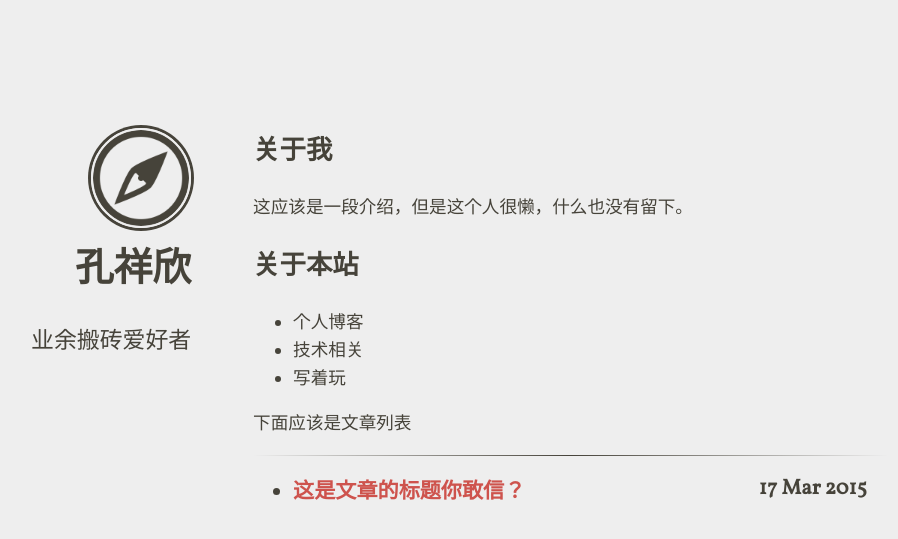
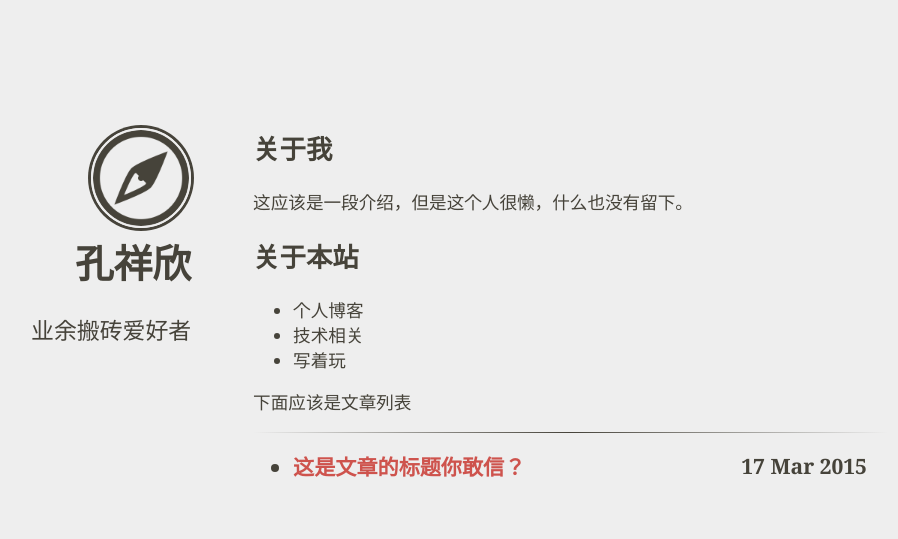
Before and after one commit to kfirst/kfirst.github.io, a Jekyll site: the page built from index.html, in a window 1280 px wide. Shown: the top 539 px of the page, without its empty margins (264-1162 px from the left). Built offline with Jekyll 4.4.1, drawn with Linux system fonts in a browser that asks for light colours; some web fonts are replaced; comment, search, counter and statistics services are not loaded.

Commit message:
MODIFY: 调整字体

```diff
--- a/_includes/head.html
+++ b/_includes/head.html
@@ -8,7 +8,6 @@
 
     <link rel="stylesheet" href="{{ site.baseurl }}/assets/normalize.css">
     <link rel="stylesheet" href="{{ site.baseurl }}/assets/main.css">
-    <link type="text/css" rel="stylesheet" href="http://fonts.googleapis.com/css?family=Vollkorn">
 
     <link rel="canonical" href="{{ site.url }}{{ page.url }}">
 
--- a/assets/main.scss
+++ b/assets/main.scss
@@ -4,6 +4,13 @@
 $text-color: #46433A;
 $anchor-text-color: #CE534D;
 $background-color: #EEEEEE;
+
+@font-face {
+  font-family: 'Vollkorn';
+  font-style: normal;
+  font-weight: 400;
+  src: local('Vollkorn Regular'), local('Vollkorn-Regular'), url(http://fonts.gstatic.com/s/vollkorn/v6/idGKtgpe38okB6bfeHMsLHYhjbSpvc47ee6xR_80Hnw.woff2) format('woff2'), url(http://fonts.gstatic.com/s/vollkorn/v6/BCFBp4rt5gxxFrX6F12DKnYhjbSpvc47ee6xR_80Hnw.woff) format('woff');
+}
 
 body {
   font-family: 'Vollkorn', Georgia, serif;
```
